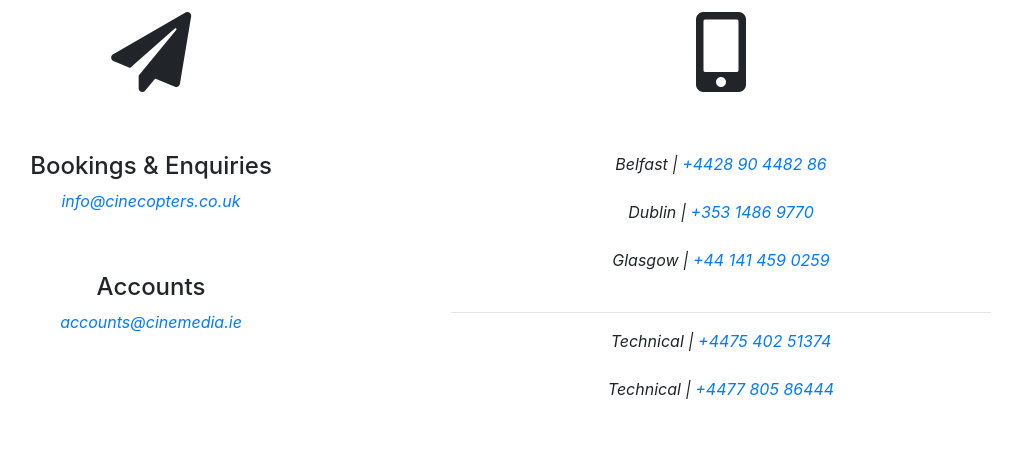
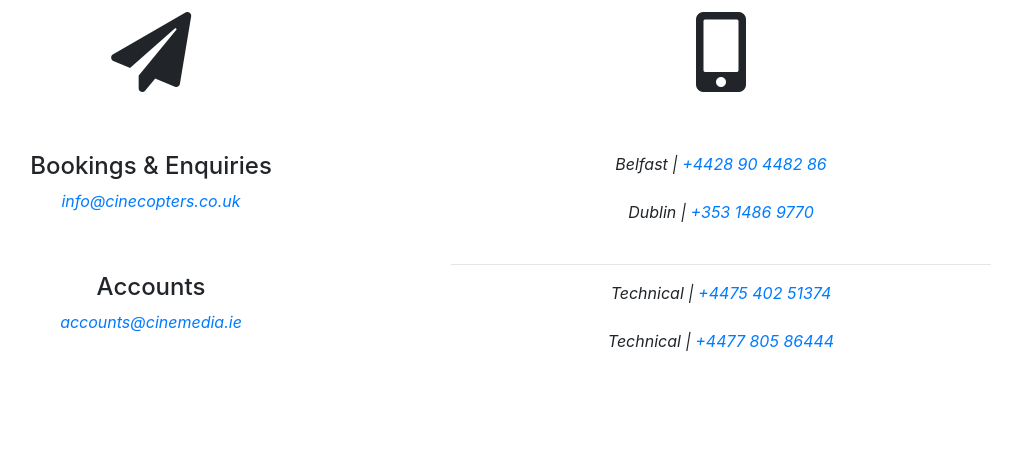
Before and after one commit to sdbxsdb/CineCopters, a PHP site: page /contact.php in a window 1280 px wide. Shown: the part 867-1320 px from the top of the page, without its empty margins (204-1226 px from the left). Run offline with PHP 8.4, Linux system fonts and the light colour scheme; some web fonts are replaced.

Commit message:
removing glasgow from contact

```diff
--- a/contact.php
+++ b/contact.php
@@ -58,9 +58,9 @@
               <br><br>
               Dublin |
               <a href="tel:0035314869770">+353 1486 9770</a>
-              <br><br>
+              <!-- <br><br>
               Glasgow |
-              <a href="tel:00441414590259">+44 141 459 0259</a>
+              <a href="tel:00441414590259">+44 141 459 0259</a> -->
               <br><br><hr>
               Technical  |
               <a href="tel:00447540251374">+4475 402 51374</a>
```
